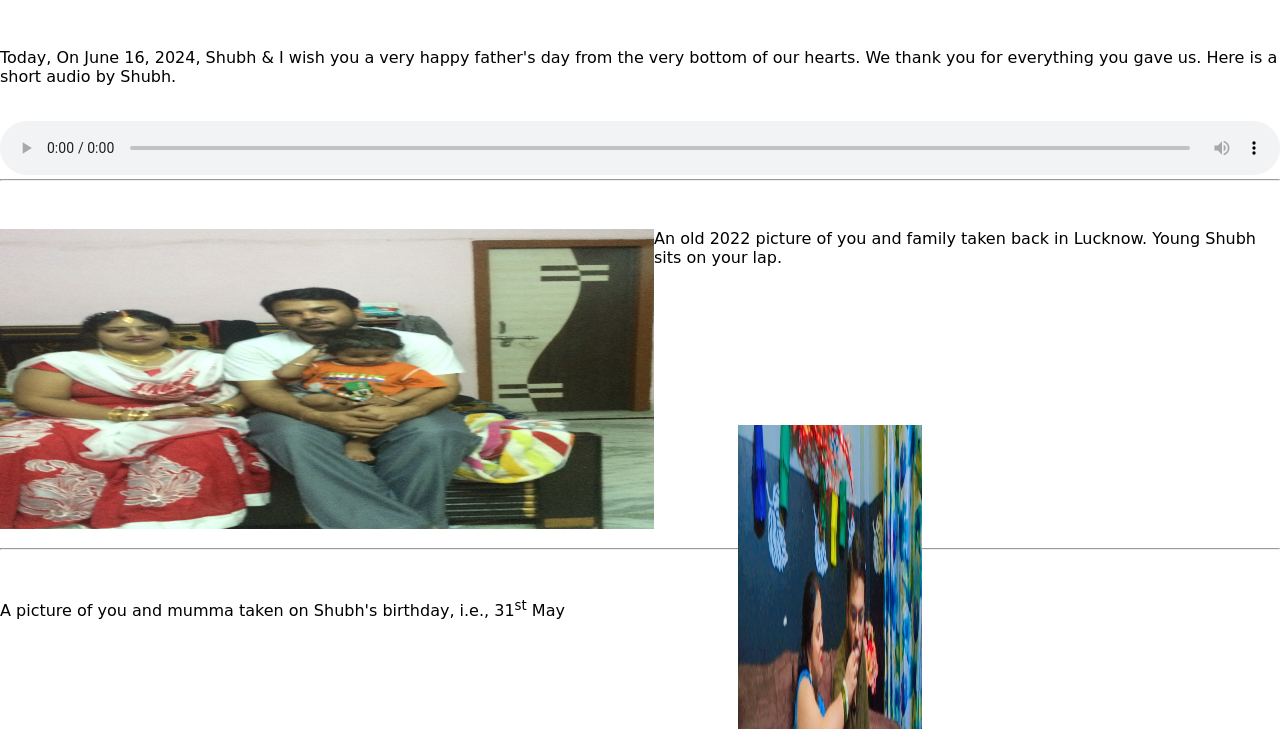
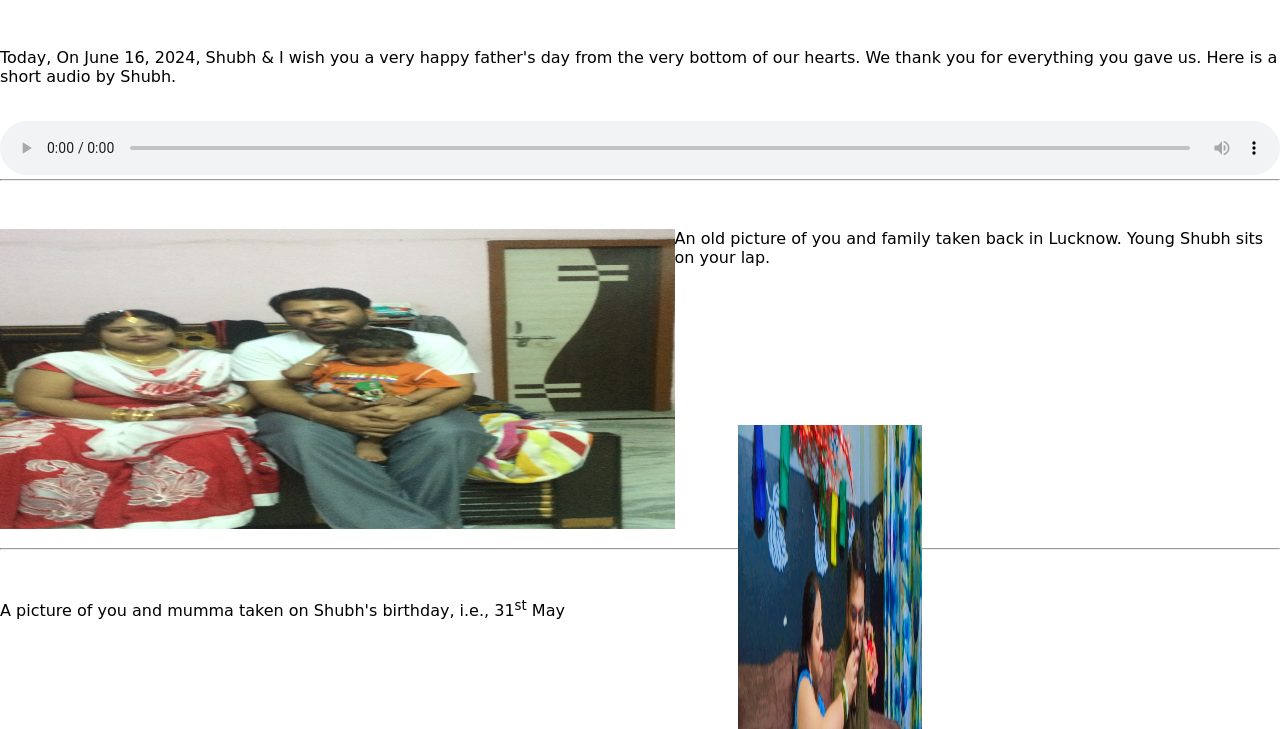
Before and after one commit to Div-Sr/father-s_day, a plain HTML site: page index.html in a window 1280 px wide. Shown: the part 640-1369 px from the top of the page. Drawn offline with Linux system fonts and the light colour scheme; a web font is replaced by a local one.

Commit message:
Commit 2

```diff
--- a/index.html
+++ b/index.html
@@ -18,7 +18,7 @@
         <hr>
         <div class="sec1">
             <img src="images/img1.jpg" alt="img-1">
-            <p>An old 2022 picture of you and family taken back in Lucknow. Young Shubh sits on your lap.</p>
+            <p>An old picture of you and family taken back in Lucknow. Young Shubh sits on your lap.</p>
         </div>
         <br>
         <hr>
```
